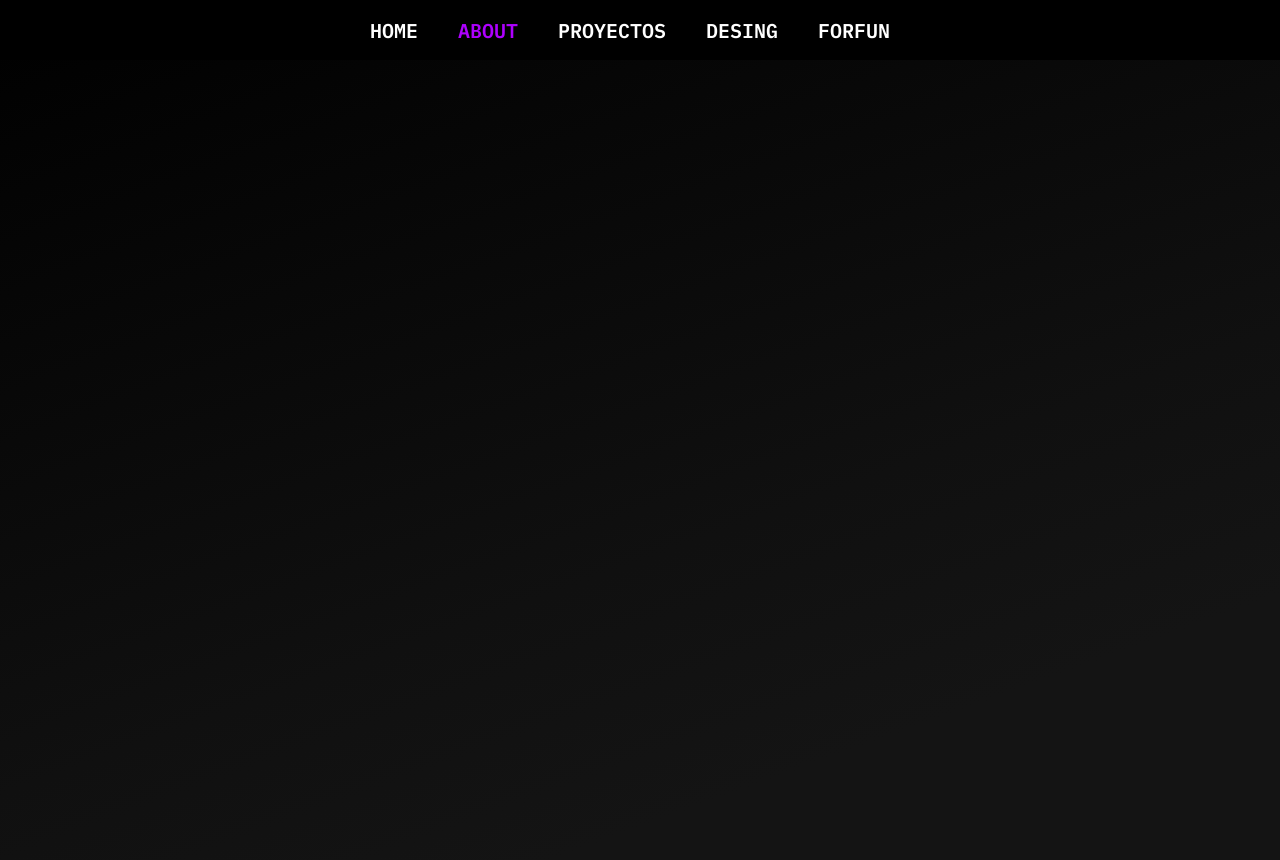
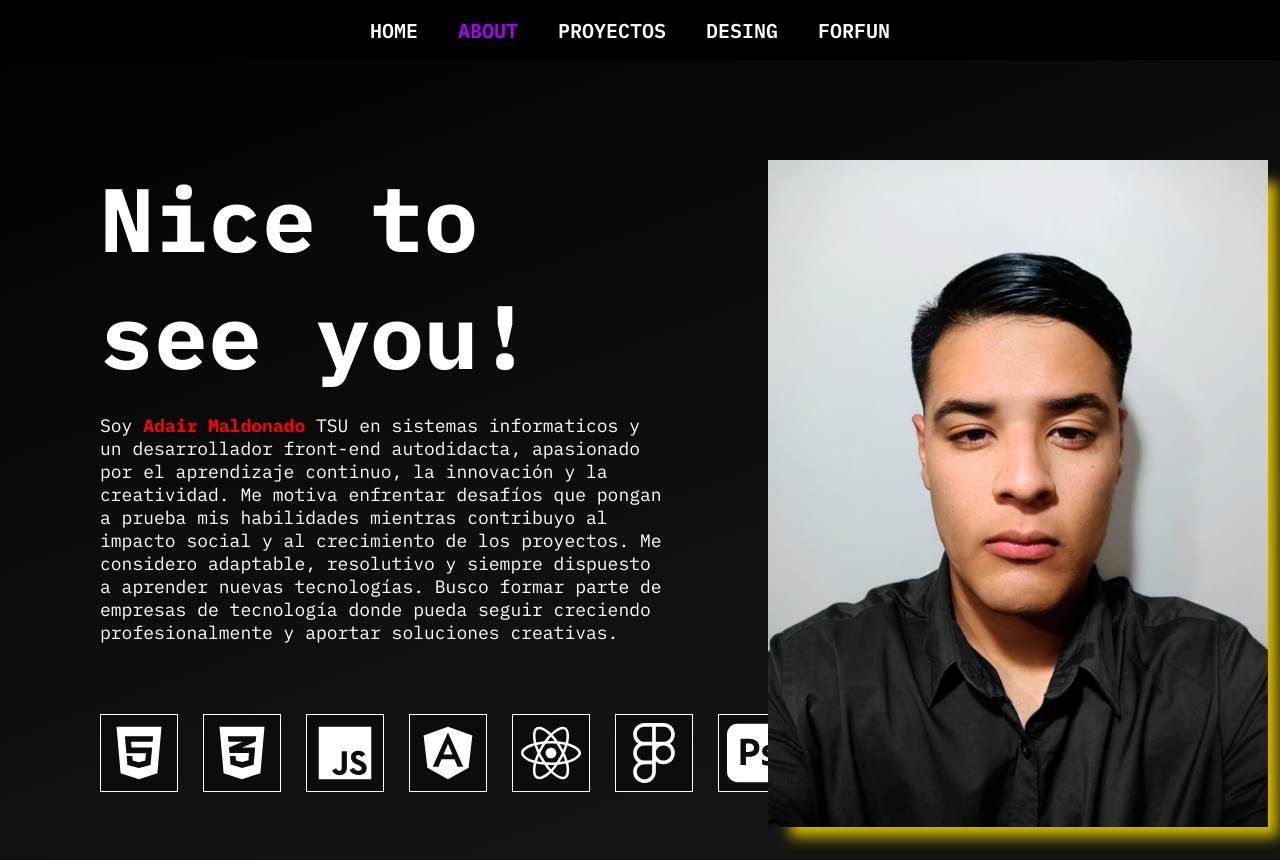
Before and after one commit to AdairKevin/PortfolioAdair, a React (Vite) app: page /about in a window 1280 px wide. Built offline with nearby package versions, Linux system fonts and the light colour scheme.

Commit message:
aboutTerminado

```diff
--- a/package.json
+++ b/package.json
@@ -14,6 +14,7 @@
     "classnames": "^2.5.1",
     "react": "^18.2.0",
     "react-dom": "^18.2.0",
+    "react-icons": "^5.4.0",
     "react-router-dom": "^7.1.3"
   },
   "devDependencies": {
--- a/src/pages/about/about.module.css
+++ b/src/pages/about/about.module.css
@@ -1,7 +1,70 @@
 .container {
   display: flex;
+  width: 100%;
+  height: 100dvh;
+}
+
+.container__left {
+  width: 60%;
+  height: 100dvh;
+}
+
+.container__right {
+  width: 40%;
+  height: 100dvh;
+}
+
+.titulo {
+  font-size: 90px;
+  font-weight: 700;
+  padding: 100px 100px 50px;
+}
+
+.texto {
+  font-size: 18px;
+  padding: 20px 0;
+  font-weight: lighter;
+
+  b {
+    color: #ff0000;
+  }
+}
+
+.skills {
+  padding-left: 100px;
+  display: flex;
+  gap: 25px;
+}
+
+.skill {
+  display: flex;
+  justify-content: center; /* Centrar horizontalmente */
   align-items: center;
-  justify-content: center;
-  width: 100%;
-  height: 100vh;
+
+  padding: 8px 8px;
+  background-color: #0c0c0c;
+  border: 1px solid #ffffff;
 }
+
+.i {
+  font-size: 30px;
+  color: #ffffff;
+}
+
+.skill:hover {
+  background-color: #00ff00;
+
+  .i {
+    color: #000000;
+  }
+}
+
+.imagen img {
+  margin-top: 100px;
+  width: 500px;
+  height: auto;
+
+  -webkit-box-shadow: 16px 16px 13px -6px rgba(255, 221, 0, 0.82);
+  -moz-box-shadow: 16px 16px 13px -6px rgba(255, 221, 0, 0.82);
+  box-shadow: 16px 16px 13px -6px rgba(255, 221, 0, 0.82);
+}
--- a/src/pages/about/about.tsx
+++ b/src/pages/about/about.tsx
@@ -1,7 +1,83 @@
 import styles from "./about.module.css";
+import yoImage from "../../assets/images/yo.png";
+import {
+  FaHtml5,
+  FaCss3Alt,
+  FaAngular,
+  FaFigma,
+  FaReact,
+} from "react-icons/fa";
+import { IoLogoJavascript } from "react-icons/io5";
+import { SiAdobephotoshop, SiCanva, SiAdobepremierepro } from "react-icons/si";
 
 function About() {
-  return <div className={styles.container}></div>;
+  return (
+    <div className={styles.container}>
+      <div className={styles.container__left}>
+        <div className={styles.titulo}>
+          <p>Nice to see you!</p>
+
+          <div className={styles.texto}>
+            <p>
+              Soy <b>Adair Maldonado</b> TSU en sistemas informaticos y un
+              desarrollador front-end autodidacta, apasionado por el aprendizaje
+              continuo, la innovación y la creatividad. Me motiva enfrentar
+              desafíos que pongan a prueba mis habilidades mientras contribuyo
+              al impacto social y al crecimiento de los proyectos. Me considero
+              adaptable, resolutivo y siempre dispuesto a aprender nuevas
+              tecnologías. Busco formar parte de empresas de tecnología donde
+              pueda seguir creciendo profesionalmente y aportar soluciones
+              creativas.
+            </p>
+          </div>
+        </div>
+
+        <div className={styles.skills}>
+          <div className={styles.skill}>
+            <FaHtml5 size="2em" className={styles.i} />
+          </div>
+
+          <div className={styles.skill}>
+            <FaCss3Alt size="2em" className={styles.i} />
+          </div>
+
+          <div className={styles.skill}>
+            <IoLogoJavascript size="2em" className={styles.i} />
+          </div>
+
+          <div className={styles.skill}>
+            <FaAngular size="2em" className={styles.i} />
+          </div>
+
+          <div className={styles.skill}>
+            <FaReact size="2em" className={styles.i} />
+          </div>
+
+          <div className={styles.skill}>
+            <FaFigma size="2em" className={styles.i} />
+          </div>
+
+          <div className={styles.skill}>
+            <SiAdobephotoshop size="2em" className={styles.i} />
+          </div>
+
+          <div className={styles.skill}>
+            <SiAdobepremierepro size="2em" className={styles.i} />
+          </div>
+
+          <div className={styles.skill}>
+            <SiCanva size="2em" className={styles.i} />
+          </div>
+        </div>
+      </div>
+
+      <div className={styles.container__right}>
+        <div className={styles.imagen}>
+          <img src={yoImage} alt="" />
+        </div>
+      </div>
+    </div>
+  );
 }
 
 export default About;
```
Also changed, not shown: src/assets/images/yo.png (added), 1 other file (tests, documents, lock files or other folders).
